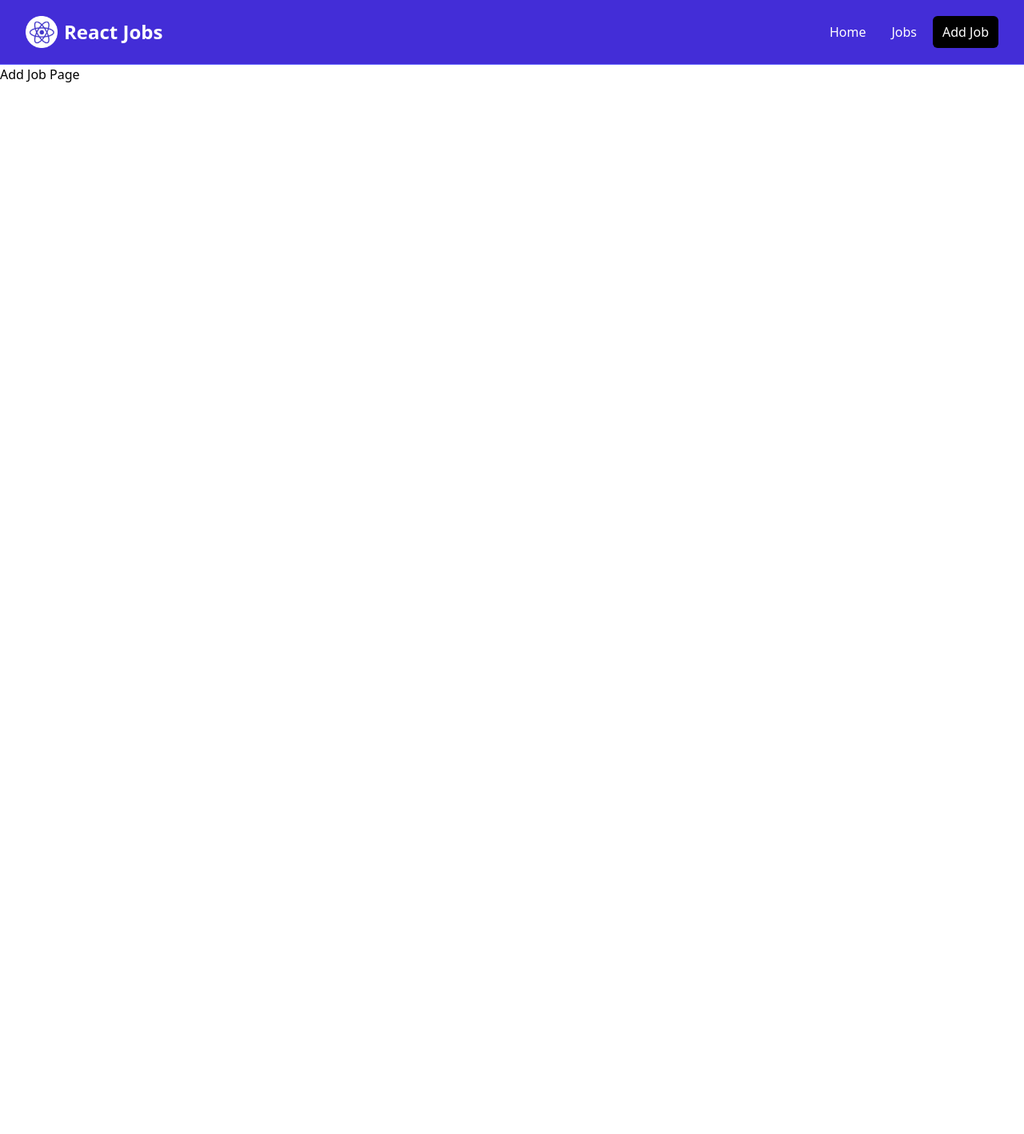
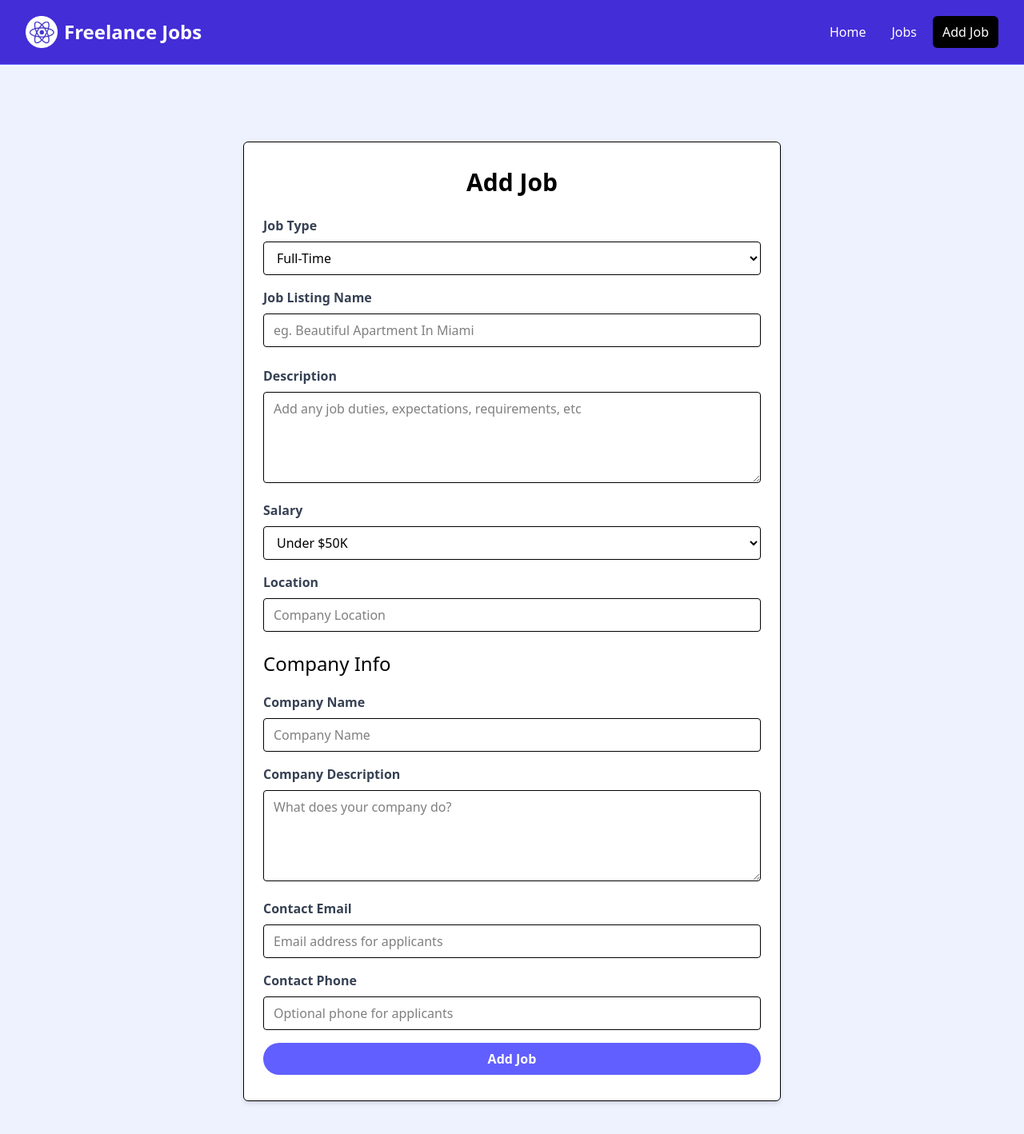
Before and after one commit to biruk1122/React-Static-Web, a React (Vite) app in the folder static-web/: page /add-job in a window 1280 px wide. Shown: the top 1418 px of the page at 80% size. Before the commit the page ends 800 px from the top, so only its background shows below. Built offline with nearby package versions, Linux system fonts and the light colour scheme.

Commit message:
generating from submission fro add job and add function as a prop

```diff
--- a/static-web/src/App.jsx
+++ b/static-web/src/App.jsx
@@ -11,12 +11,16 @@
 import NotFoundPage from "./pages/NotFoundPage"
 import AddJobPage from "./pages/AddJobPage"
 
+const addJob = (newJob) => {
+  console.log(newJob)
+}
+
 const router = createBrowserRouter(
   createRoutesFromElements(
     <Route path="/" element={<MainLayOut />}>
       <Route index element={<HomePage />} />
       <Route path="/jobs" element={<JobsPage />} />
-      <Route path="/add-job" element={<AddJobPage />} />
+      <Route path="/add-job" element={<AddJobPage addJobSubmit={addJob} />} />
       <Route path="/jobs/:id" element={<JobPage />} loader={jobLoader} />
       <Route path="/*" element={<NotFoundPage />} />
     </Route>
@@ -24,6 +28,22 @@
 )
 
 function App() {
+  const addJob = (newJob) => {
+    console.log(newJob)
+  }
+
+  const router = createBrowserRouter(
+    createRoutesFromElements(
+      <Route path="/" element={<MainLayOut />}>
+        <Route index element={<HomePage />} />
+        <Route path="/jobs" element={<JobsPage />} />
+        <Route path="/add-job" element={<AddJobPage addJobSubmit={addJob} />} />
+        <Route path="/jobs/:id" element={<JobPage />} loader={jobLoader} />
+        <Route path="/*" element={<NotFoundPage />} />
+      </Route>
+    )
+  )
+
   return <RouterProvider router={router} />
 }
 
--- a/static-web/src/components/NavBar.jsx
+++ b/static-web/src/components/NavBar.jsx
@@ -15,7 +15,7 @@
             <NavLink className="flex flex-shrink-0 items-center mr-4" to="/">
               <img className="h-10 w-auto" src={logo} alt="React Jobs" />
               <span className="hidden md:block text-white text-2xl font-bold ml-2">
-                React Jobs
+                Freelance Jobs
               </span>
             </NavLink>
             <div className="md:ml-auto">
--- a/static-web/src/pages/AddJobPage.jsx
+++ b/static-web/src/pages/AddJobPage.jsx
@@ -1,5 +1,235 @@
-function AddJobPage() {
-  return <div>Add Job Page</div>
+import { useState } from "react"
+import { useNavigate } from "react-router-dom"
+
+function AddJobPage({ addJobSubmit }) {
+  const [title, setTitle] = useState("")
+  const [type, setType] = useState("Full-Time")
+  const [location, setLocation] = useState("")
+  const [description, setDescription] = useState("")
+  const [salary, setSalary] = useState("Under $50K")
+  const [companyName, setCompanyName] = useState("")
+  const [companyDescription, setCompanyDescription] = useState("")
+  const [contactEmail, setContactEmail] = useState("")
+  const [contactPhone, setContactPhone] = useState("")
+
+  const navigate = useNavigate()
+
+  const submitForm = (e) => {
+    e.preventDefault()
+
+    const newJob = {
+      title,
+      type,
+      location,
+      description,
+      salary,
+      company: {
+        name: companyName,
+        description: companyDescription,
+        contactEmail,
+        contactPhone,
+      },
+    }
+
+    addJobSubmit(newJob)
+
+    return navigate("/jobs")
+  }
+
+  return (
+    <section className="bg-indigo-50">
+      <div className="container m-auto max-w-2xl py-24">
+        <div className="bg-white px-6 py-8 mb-4 shadow-md rounded-md border m-4 md:m-0">
+          <form onSubmit={submitForm}>
+            <h2 className="text-3xl text-center font-semibold mb-6">Add Job</h2>
+
+            <div className="mb-4">
+              <label
+                htmlFor="type"
+                className="block text-gray-700 font-bold mb-2"
+              >
+                Job Type
+              </label>
+              <select
+                id="type"
+                name="type"
+                className="border rounded w-full py-2 px-3"
+                required
+                value={type}
+                onChange={(e) => setType(e.target.value)}
+              >
+                <option value="Full-Time">Full-Time</option>
+                <option value="Part-Time">Part-Time</option>
+                <option value="Remote">Remote</option>
+                <option value="Internship">Internship</option>
+              </select>
+            </div>
+
+            <div className="mb-4">
+              <label className="block text-gray-700 font-bold mb-2">
+                Job Listing Name
+              </label>
+              <input
+                type="text"
+                id="title"
+                name="title"
+                className="border rounded w-full py-2 px-3 mb-2"
+                placeholder="eg. Beautiful Apartment In Miami"
+                required
+                value={title}
+                onChange={(e) => setTitle(e.target.value)}
+              />
+            </div>
+            <div className="mb-4">
+              <label
+                htmlFor="description"
+                className="block text-gray-700 font-bold mb-2"
+              >
+                Description
+              </label>
+              <textarea
+                id="description"
+                name="description"
+                className="border rounded w-full py-2 px-3"
+                rows="4"
+                placeholder="Add any job duties, expectations, requirements, etc"
+                value={description}
+                onChange={(e) => setDescription(e.target.value)}
+              ></textarea>
+            </div>
+
+            <div className="mb-4">
+              <label
+                htmlFor="type"
+                className="block text-gray-700 font-bold mb-2"
+              >
+                Salary
+              </label>
+              <select
+                id="salary"
+                name="salary"
+                className="border rounded w-full py-2 px-3"
+                required
+                value={salary}
+                onChange={(e) => setSalary(e.target.value)}
+              >
+                <option value="Under $50K">Under $50K</option>
+                <option value="$50K - 60K">$50K - $60K</option>
+                <option value="$60K - 70K">$60K - $70K</option>
+                <option value="$70K - 80K">$70K - $80K</option>
+                <option value="$80K - 90K">$80K - $90K</option>
+                <option value="$90K - 100K">$90K - $100K</option>
+                <option value="$100K - 125K">$100K - $125K</option>
+                <option value="$125K - 150K">$125K - $150K</option>
+                <option value="$150K - 175K">$150K - $175K</option>
+                <option value="$175K - 200K">$175K - $200K</option>
+                <option value="Over $200K">Over $200K</option>
+              </select>
+            </div>
+
+            <div className="mb-4">
+              <label className="block text-gray-700 font-bold mb-2">
+                Location
+              </label>
+              <input
+                type="text"
+                id="location"
+                name="location"
+                className="border rounded w-full py-2 px-3 mb-2"
+                placeholder="Company Location"
+                required
+                value={location}
+                onChange={(e) => setLocation(e.target.value)}
+              />
+            </div>
+
+            <h3 className="text-2xl mb-5">Company Info</h3>
+
+            <div className="mb-4">
+              <label
+                htmlFor="company"
+                className="block text-gray-700 font-bold mb-2"
+              >
+                Company Name
+              </label>
+              <input
+                type="text"
+                id="company"
+                name="company"
+                className="border rounded w-full py-2 px-3"
+                placeholder="Company Name"
+                value={companyName}
+                onChange={(e) => setCompanyName(e.target.value)}
+              />
+            </div>
+
+            <div className="mb-4">
+              <label
+                htmlFor="company_description"
+                className="block text-gray-700 font-bold mb-2"
+              >
+                Company Description
+              </label>
+              <textarea
+                id="company_description"
+                name="company_description"
+                className="border rounded w-full py-2 px-3"
+                rows="4"
+                placeholder="What does your company do?"
+                value={companyDescription}
+                onChange={(e) => setCompanyDescription(e.target.value)}
+              ></textarea>
+            </div>
+
+            <div className="mb-4">
+              <label
+                htmlFor="contact_email"
+                className="block text-gray-700 font-bold mb-2"
+              >
+                Contact Email
+              </label>
+              <input
+                type="email"
+                id="contact_email"
+                name="contact_email"
+                className="border rounded w-full py-2 px-3"
+                placeholder="Email address for applicants"
+                required
+                value={contactEmail}
+                onChange={(e) => setContactEmail(e.target.value)}
+              />
+            </div>
+            <div className="mb-4">
+              <label
+                htmlFor="contact_phone"
+                className="block text-gray-700 font-bold mb-2"
+              >
+                Contact Phone
+              </label>
+              <input
+                type="tel"
+                id="contact_phone"
+                name="contact_phone"
+                className="border rounded w-full py-2 px-3"
+                placeholder="Optional phone for applicants"
+                value={contactPhone}
+                onChange={(e) => setContactPhone(e.target.value)}
+              />
+            </div>
+
+            <div>
+              <button
+                className="bg-indigo-500 hover:bg-indigo-600 text-white font-bold py-2 px-4 rounded-full w-full focus:outline-none focus:shadow-outline"
+                type="submit"
+              >
+                Add Job
+              </button>
+            </div>
+          </form>
+        </div>
+      </div>
+    </section>
+  )
 }
 
 export default AddJobPage
```
